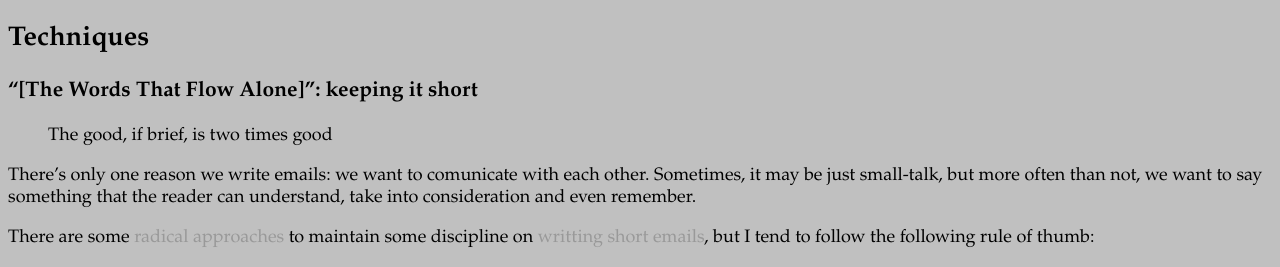
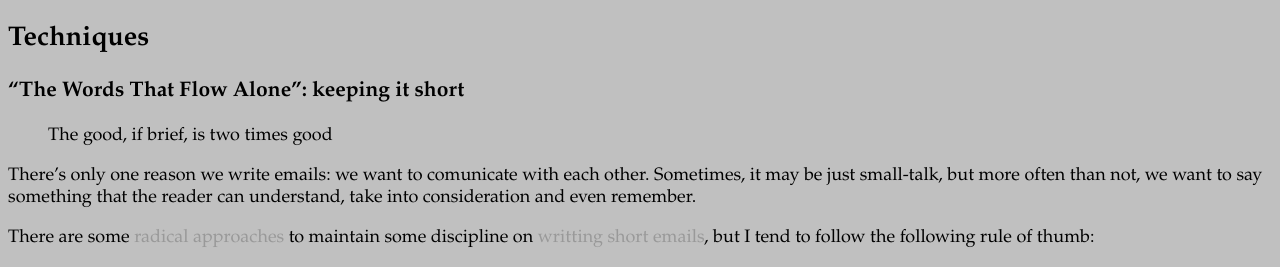
Before and after one commit to marianosimone/marianosimone.github.com, a Jekyll site: the page built from publications/mail-gongfu/index.markdown, in a window 1280 px wide. Shown: the part 686-953 px from the top of the page. Built offline with Jekyll 4.4.1, drawn with Linux system fonts in a browser that asks for light colours; nearby versions of some CDN libraries.

```diff
--- a/publications/mail-gongfu/index.markdown
+++ b/publications/mail-gongfu/index.markdown
@@ -18,7 +18,7 @@ All techniques will have a name inspired by the kind-of-esoteric way Kung Fu mov
 
 # Writting emails
 ## Techniques
-### "[The Words That Flow Alone]": keeping it short
+### "The Words That Flow Alone": keeping it short
 > The good, if brief, is two times good
 
 There’s only one reason we write emails: we want to comunicate with each other. Sometimes, it may be just small-talk, but more often than not, we want to say something that the reader can understand, take into consideration and even remember.
@@ -39,7 +39,7 @@ If you couldn't (or didn't want) to master "The Words That Flow Alone" techinque
 You can achieve this by:
 - **Marking keywords** with a **bold** typeface (if you use rich-formatting)
 - Using UPPERCASE letters (as it's [considered shouting in netiquette](http://email.about.com/od/netiquettetips/qt/Writing-In-All-Caps-Is-Like-Shouting.htm), you should avoid using it too much)
-- Using \__Some Kind Of Custom Notation__
+- Using \_\_Some Kind Of Custom Notation\_\_
 
 ### "The One That Goes And Comes Back": keep one question per mail
 
```
